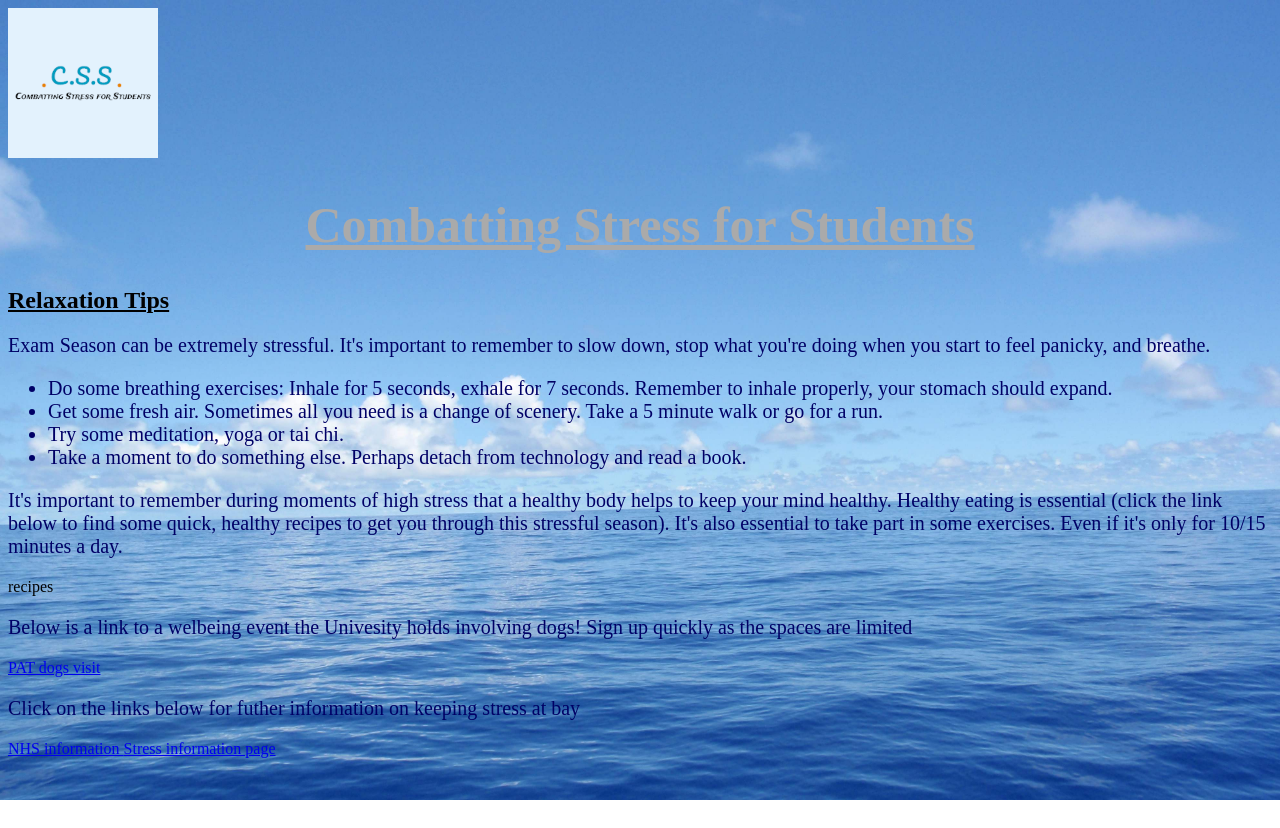
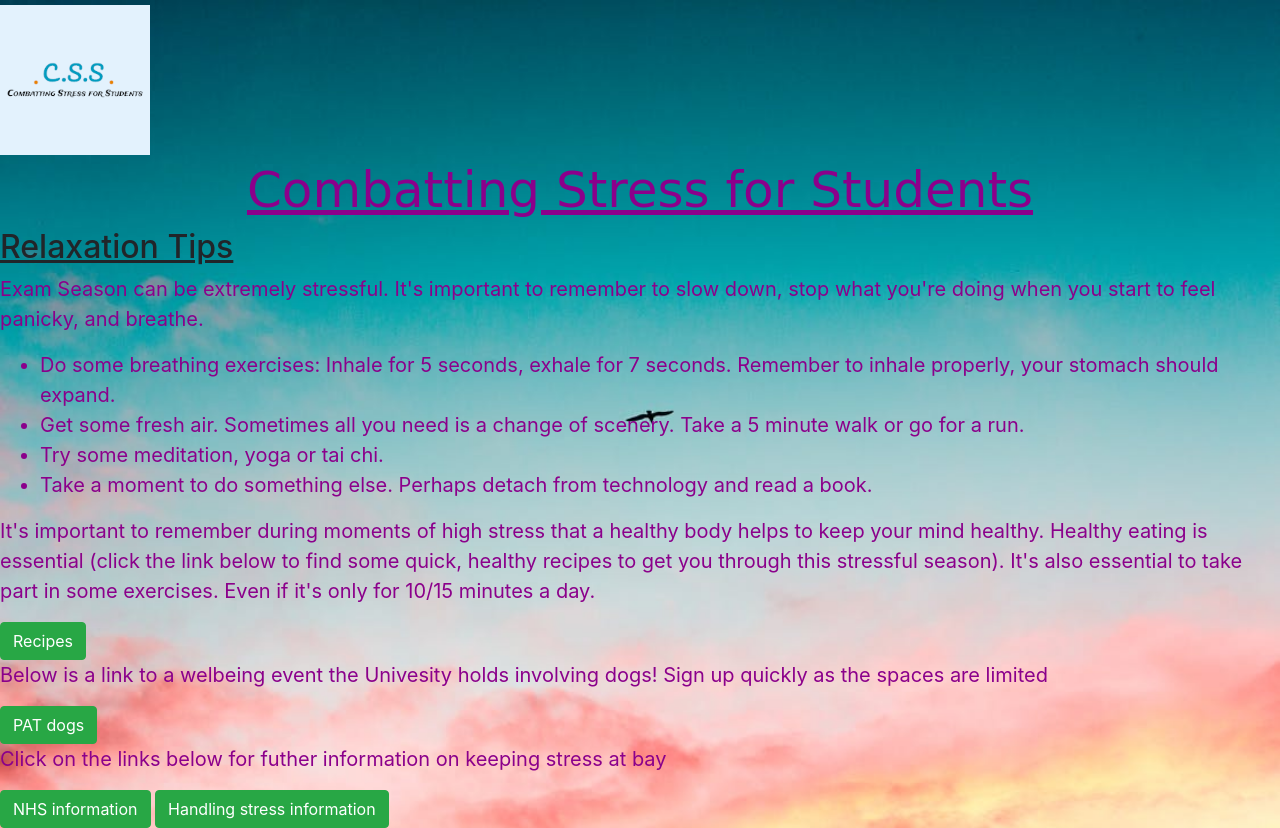
Before and after one commit to stress-less/stress-less.github.io, a plain HTML site: page index.html in a window 1280 px wide. Before the commit the page ends 800 px from the top, so only its background shows below. Drawn offline with nearby package versions, Linux system fonts and the light colour scheme; a web font is replaced by a local one.

Commit message:
final changes

```diff
--- a/css.css
+++ b/css.css
@@ -3,25 +3,28 @@ h1#recipe {
 
 }
 body {
-  font: 'Playfair Display', serif;
-  background-image: url("calmwaters.jpg");
+  background-image: url("pexels-photo-875858.jpg");
   background-size: cover;
 
 }
 h1#title {
+  font-family: 'Indie Flower', cursive;
   font-size: 50px;
   text-align: center;
-  color: #aaaaaa;
+  color:#8b008b;
   text-decoration: underline;
 }
 h2 {
 text-decoration: underline;
 }
 p {
-  color: #000066;
+  color: #8b008b;
   font-size: 20px;
 }
 ul {
   font-size: 20px;
-  color: #000066;
+  color:#8b008b;
 }
+p#light {
+  color:#8b008b;
+}
--- a/index.html
+++ b/index.html
@@ -3,7 +3,10 @@
 <head>
   <link rel="stylesheet" href="css.css">
   <link href="https://fonts.googleapis.com/css?family=Playfair+Display:900i" rel="stylesheet">
+  <link rel="stylesheet" href="https://stackpath.bootstrapcdn.com/bootstrap/4.3.1/css/bootstrap.min.css" integrity="sha384-ggOyR0iXCbMQv3Xipma34MD+dH/1fQ784/j6cY/iJTQUOhcWr7x9JvoRxT2MZw1T" crossorigin="anonymous">
 </head>
+
+
 
 <body>
   <a class="navbar-brand" href="#">
@@ -18,16 +21,18 @@
       <li>Try some meditation, yoga or tai chi.</li>
       <li>Take a moment to do something else. Perhaps detach from technology and read a book.</li>
     </ul>
-  <p>It's important to remember during moments of high stress that a healthy body helps to keep your mind healthy. Healthy eating is essential (click the link below to find some quick, healthy recipes to get you through this stressful season). It's also essential to take part in some exercises. Even if it's only for 10/15 minutes a day.</p
-    <a class="nav-link active" href="student-recipes.html">recipes</a>
+  <p>It's important to remember during moments of high stress that a healthy body helps to keep your mind healthy. Healthy eating is essential (click the link below to find some quick, healthy recipes to get you through this stressful season). It's also essential to take part in some exercises. Even if it's only for 10/15 minutes a day.</p>
+<a href="student-recipes.html" class="btn btn-success" role="button">Recipes</a>
 
-    <p>  Below is a link to a welbeing event the Univesity holds involving dogs! Sign up quickly as the spaces are limited </p>
-    <a href="https://warwick.ac.uk/services/library/all-events-calendar/?calendarItem=8a17841b65e801fc01662f11e8be5e8e" class="btn btn-light"> PAT dogs visit</a>
-  <p> Click on the links below for futher information on keeping stress at bay</p>
 
-  <a href="https://www.nhs.uk/conditions/stress-anxiety-depression/student-stress/" <<button type="button" class="btn btn-warning">NHS information</button>
 
-     <a href="https://warwick.ac.uk/services/counselling/informationpages/stress/" <<button type="button" class="btn btn-warning">Stress information page </button>
+    <p ID="light">  Below is a link to a welbeing event the Univesity holds involving dogs! Sign up quickly as the spaces are limited </p>
+    <a href="https://warwick.ac.uk/services/library/all-events-calendar/?calendarItem=8a17841b65e801fc01662f11e8be5e8e" class="btn btn-success" role="button">PAT dogs</a>
+
+  <p ID="light"> Click on the links below for futher information on keeping stress at bay</p>
+    <a href="https://www.nhs.uk/conditions/stress-anxiety-depression/student-stress/" class="btn btn-success">NHS information</a>
+
+<a href="https://warwick.ac.uk/services/counselling/informationpages/stress/" class="btn btn-success">Handling stress information</a>
 
 
 
```
Also changed, not shown: pexels-photo-875858.jpg (added).
